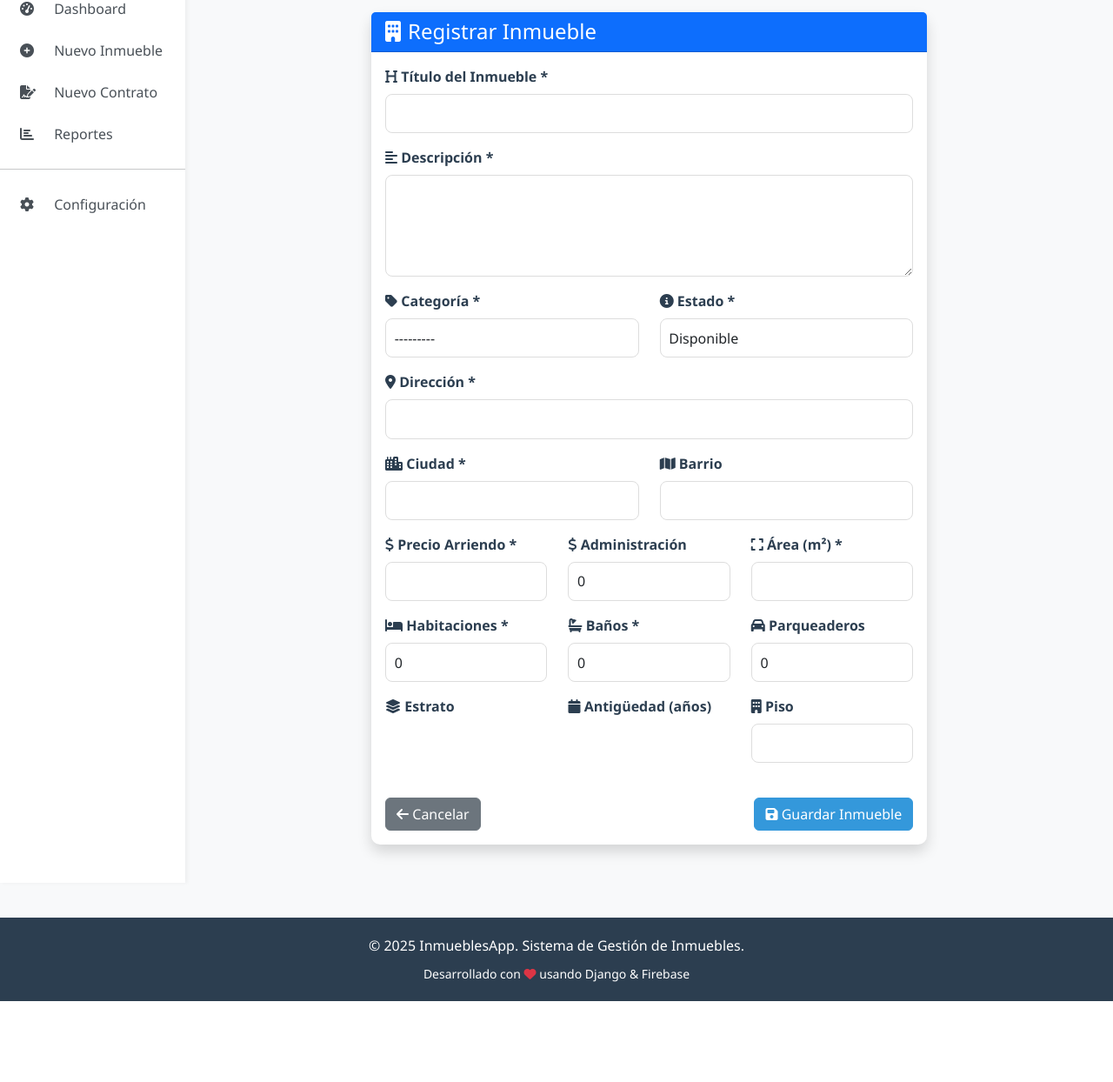
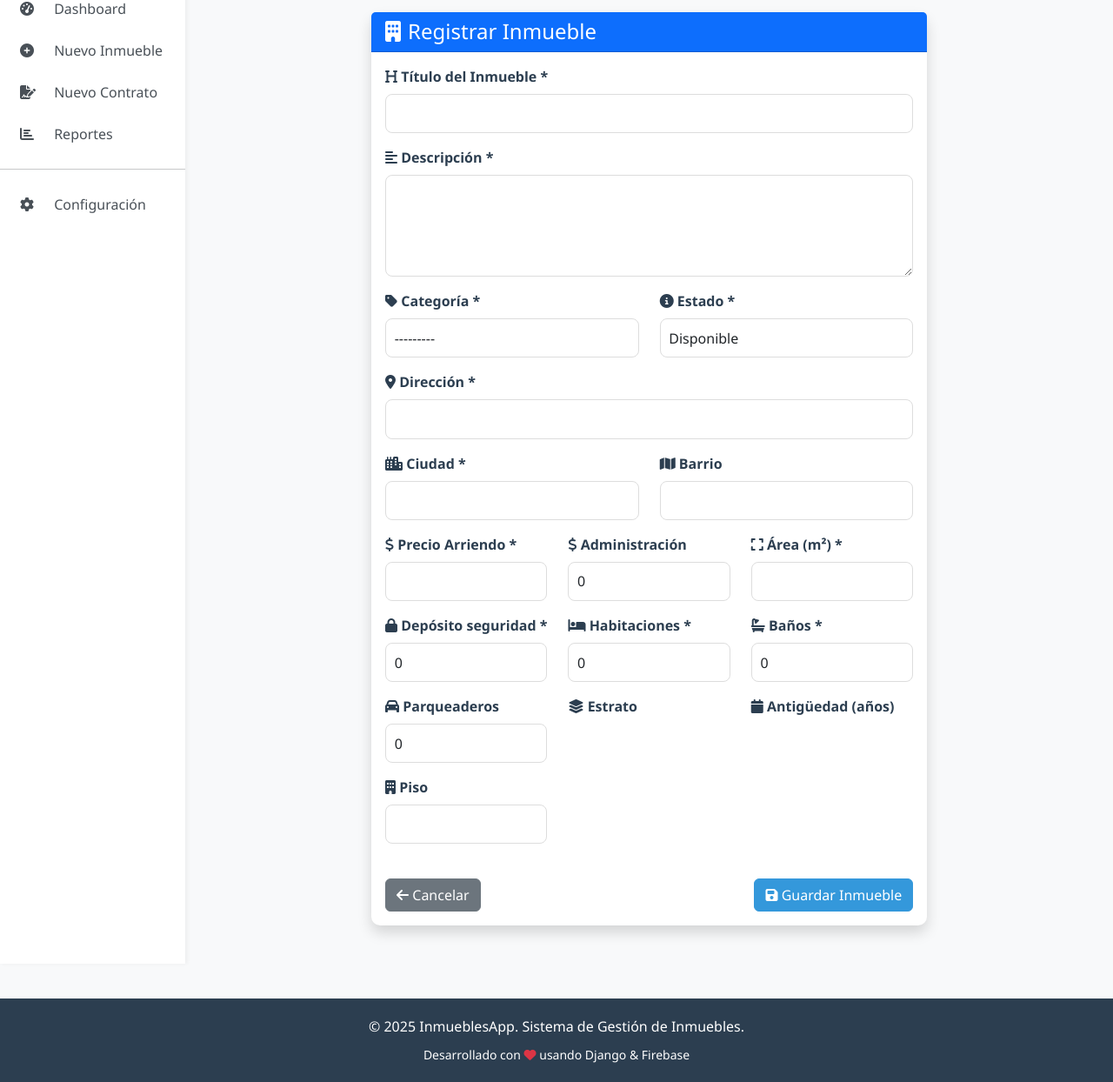
Before and after one commit to FELIPE-25751/immuebles-piolines, a Django app: page /inmuebles/crear/ in a window 1280 px wide. Shown: the part 90-1334 px from the top of the page at 87% size. Before the commit the page ends 1241 px from the top, so only its background shows below. Run offline with Django 4.2, Linux system fonts and the light colour scheme; a user stored in the database is signed in; tables that the repository leaves empty hold one stand-in row (values such as "Sample post"); data that the repository does not hold is empty; some libraries are stand-ins or nearby versions.

Commit message:
feat: mostrar errores detallados en el formulario de inmueble

```diff
--- a/templates/inmuebles/form.html
+++ b/templates/inmuebles/form.html
@@ -135,6 +135,16 @@
                             </div>
 
                             <div class="col-md-4 mb-3">
+                                <label for="{{ form.deposito_seguridad.id_for_label }}" class="form-label">
+                                    <i class="fas fa-lock"></i> Depósito seguridad *
+                                </label>
+                                {{ form.deposito_seguridad }}
+                                {% if form.deposito_seguridad.errors %}
+                                <div class="text-danger">{{ form.deposito_seguridad.errors }}</div>
+                                {% endif %}
+                            </div>
+
+                            <div class="col-md-4 mb-3">
                                 <label for="{{ form.habitaciones.id_for_label }}" class="form-label">
                                     <i class="fas fa-bed"></i> Habitaciones *
                                 </label>
```
